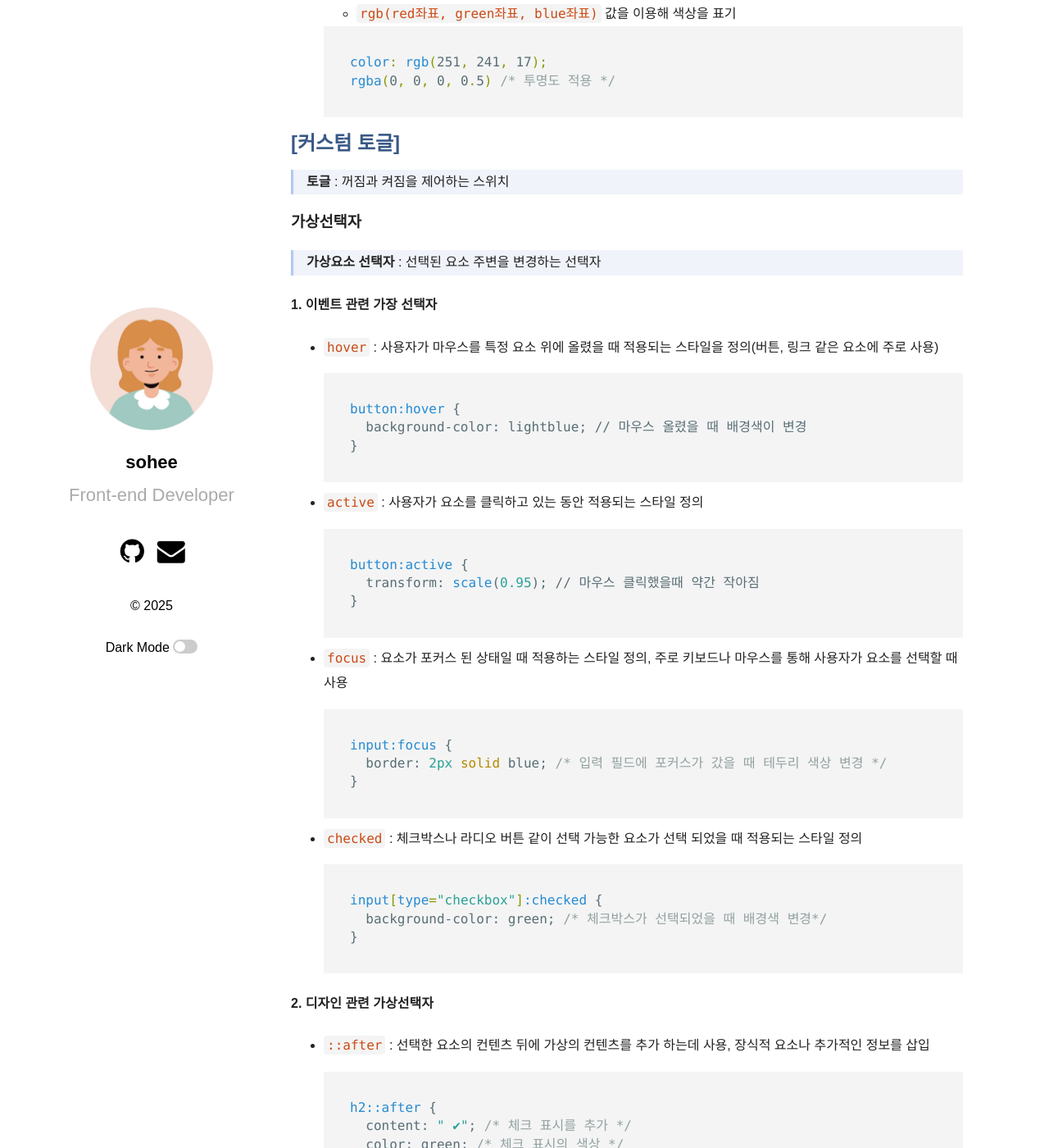
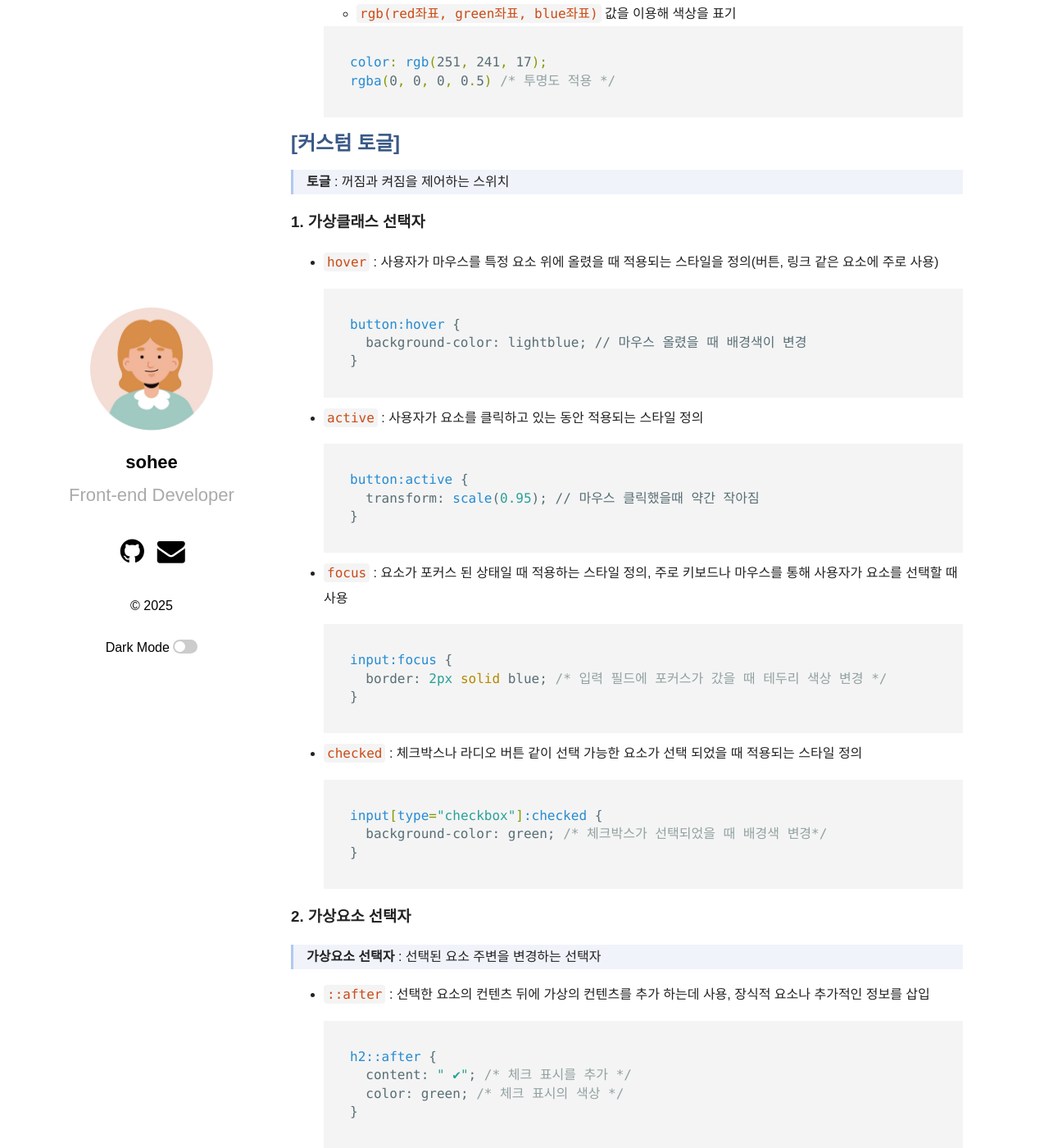
Before and after one commit to shkim00216/shkim00216.github.io, a Jekyll site: the page built from _posts/2025-05-28-02-CSS7.md, in a window 1280 px wide and 1400 px high, scrolled down 784 px. Shown: the whole window at 82% size. Built offline with Jekyll 4.4.1, drawn with Linux system fonts in a browser that asks for light colours; some web fonts are replaced.

Commit message:
Update 2025-05-28-02-CSS7.md

````diff
--- a/_posts/2025-05-28-02-CSS7.md
+++ b/_posts/2025-05-28-02-CSS7.md
@@ -47,11 +47,7 @@ categories: CSS
 
 > **토글** : 꺼짐과 켜짐을 제어하는 스위치
 
-### 가상선택자
-
-> **가상요소 선택자** : 선택된 요소 주변을 변경하는 선택자
-
-#### 1. 이벤트 관련 가장 선택자
+### 1. 가상클래스 선택자
 
 - `hover` : 사용자가 마우스를 특정 요소 위에 올렸을 때 적용되는 스타일을 정의(버튼, 링크 같은 요소에 주로 사용)
 
@@ -85,7 +81,9 @@ categories: CSS
   }
   ```
 
-#### 2. 디자인 관련 가상선택자
+### 2. 가상요소 선택자
+
+> **가상요소 선택자** : 선택된 요소 주변을 변경하는 선택자
 
 - `::after` : 선택한 요소의 컨텐츠 뒤에 가상의 컨텐츠를 추가 하는데 사용, 장식적 요소나 추가적인 정보를 삽입
 
````
